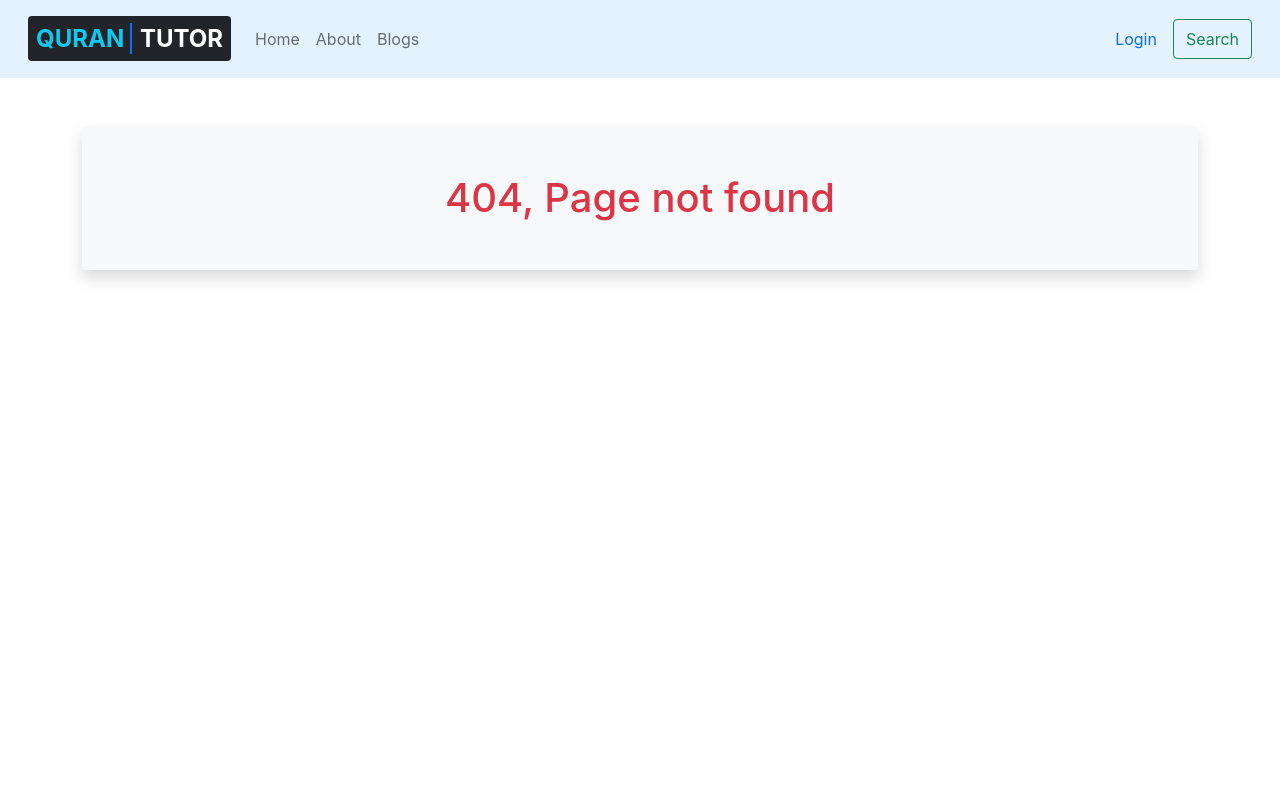
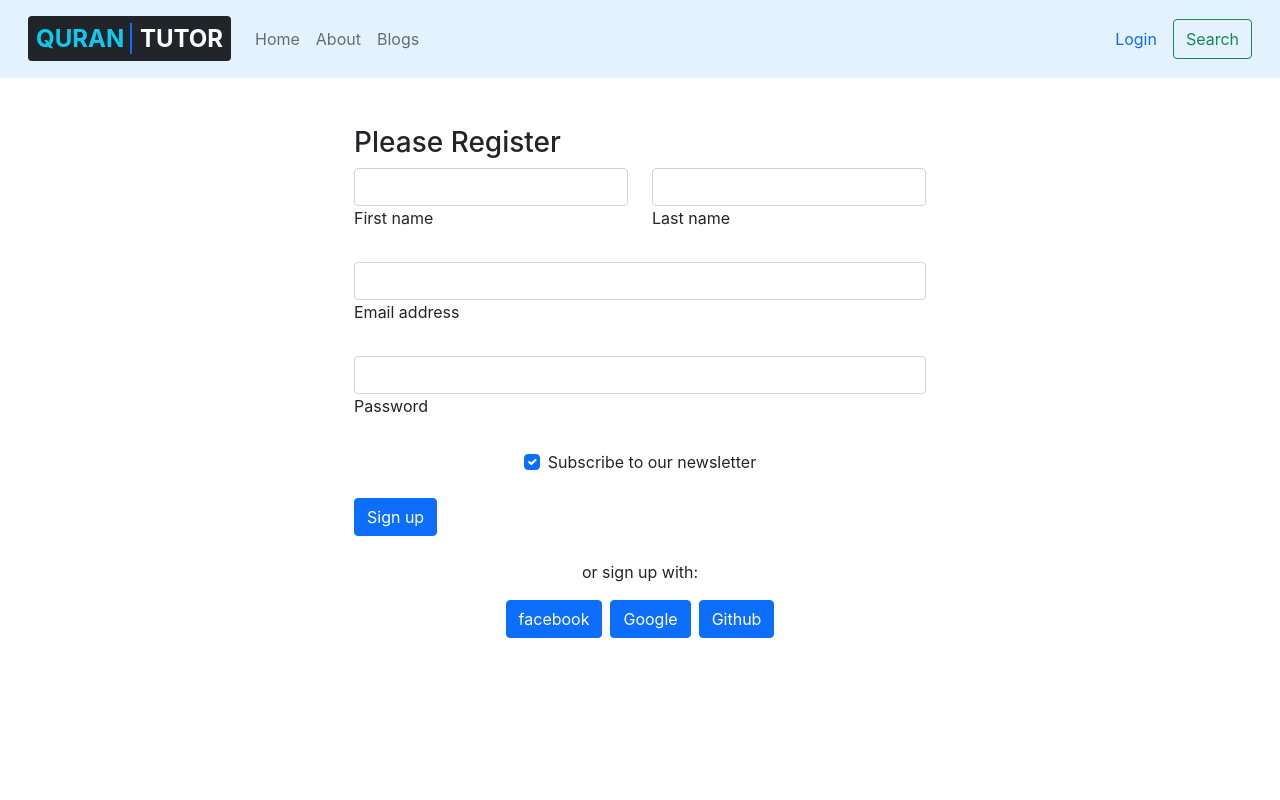
Before and after one commit to frsiam/Quran-tutor-web-application, a React (Create React App) app: page /register in a window 1280 px wide. Before the commit this address had no page. Shown: the top 800 px of the page. Built offline with nearby package versions, Linux system fonts and the light colour scheme.

Commit message:
add require auth component for protect the neccessary page or route and register page design

```diff
--- a/src/App.js
+++ b/src/App.js
@@ -5,7 +5,9 @@ import Blogs from './pages/Blogs/Blogs';
 import CheckOut from './pages/CheckOut/CheckOut';
 import Home from './pages/Home/Home';
 import Login from './pages/Login/Login';
+import Register from './pages/Login/Register';
 import NotFound from './pages/NotFound/NotFound';
+import RequireAuth from './pages/RequireAuth/RequireAuth';
 import Footer from './pages/Shared/Footer/Footer';
 import Header from './pages/Shared/Header/Header';
 
@@ -16,10 +18,15 @@ function App() {
       <Routes>
         <Route path='/' element={<Home/>}/>
         <Route path='/home' element={<Home/>}/>
-        <Route path='checkout/:serviceId' element={<CheckOut/>}/>
+        <Route path='checkout/:serviceId' element={
+          <RequireAuth>
+            <CheckOut/>
+          </RequireAuth>
+        }/>
         <Route path='about' element={<About/>}/>
         <Route path='blogs' element={<Blogs/>}/>
         <Route path='login' element={<Login/>} />
+        <Route path='register' element={<Register/>} />
         <Route path='*' element={<NotFound/>}/>
       </Routes>
       <Footer/>
--- a/src/pages/CheckOut/CheckOut.js
+++ b/src/pages/CheckOut/CheckOut.js
@@ -4,10 +4,8 @@ import useServices from '../hooks/useServices';
 
 const CheckOut = () => {
     const { serviceId } = useParams()
-    // console.log(typeof serviceId)
     const allData = useServices()
-    const singleData = allData?.find(x => x.id == serviceId)
-    console.log(singleData)
+    const singleData = allData?.find(x => x.id === parseInt(serviceId))
     return (
         <div className='position-relative min-vh-100'>
             <h3>Here checkout our services of id is {serviceId}</h3>
--- a/src/pages/Login/Login.js
+++ b/src/pages/Login/Login.js
@@ -1,10 +1,22 @@
-import React from 'react';
+import React, { useRef } from 'react';
 import './Login.css'
 import loginimg from '../../images/others/signin.png'
+import { Link } from 'react-router-dom';
 
 const Login = () => {
+    const emailRef = useRef('');
+    const passwordRef = useRef('');
+
+    const handleSubmit = event => {
+        event.preventDefault();
+        console.log('submitted');
+        const email = emailRef.current.value;
+        const password = passwordRef.current.value;
+        console.log(email);
+        console.log(password);
+    }
     return (
-        <section className="intro">
+        <section className="intro position-relative min-vh-100">
             <div className="mask d-flex align-items-center h-100 gradient-custom">
                 <div className="container">
                     <div className="row justify-content-center">
@@ -21,27 +33,27 @@ const Login = () => {
                                             </div>
 
                                         </div>
-                                        <div className="col-md-6 col-xl-4 text-center">
+                                        <form onSubmit={handleSubmit} className="col-md-6 col-xl-4 text-center">
 
                                             <h2 className="fw-bold mb-4 pb-2">Member Login</h2>
 
                                             <div className="form-outline mb-3">
                                                 {/* <label className="form-label" htmlFor="typeEmail">Email</label> */}
-                                                <input type="email" id="typeEmail" className="form-control form-control-lg" placeholder='Email' />
+                                                <input ref={emailRef} type="email" id="typeEmail" className="form-control form-control-lg" placeholder='Email' required />
                                             </div>
 
                                             <div className="form-outline mb-4">
                                                 {/* <label className="form-label" htmlFor="typePassword">Password</label> */}
-                                                <input type="password" id="typePassword" className="form-control form-control-lg" placeholder='Password' />
+                                                <input ref={passwordRef} type="password" id="typePassword" className="form-control form-control-lg" placeholder='Password' required />
                                             </div>
 
                                             <div className="text-center">
                                                 <button className="btn btn-info btn-block btn-lg" type="submit">Login</button>
                                                 <p className="small mt-3 mb-4 text-muted">Forgot <span className="fw-bold"><a href="#!" className="text-muted">Username</a> / <a href="#!" className="text-muted">Password</a>?</span></p>
-                                                <a href="#!" className="link-info">Create your Account <i className="fas fa-long-arrow-alt-right"></i></a>
+                                                <Link to="/register" className="text-decoration-none">Create your Account</Link>
                                             </div>
 
-                                        </div>
+                                        </form>
                                     </div>
 
                                 </div>
--- /dev/null
+++ b/src/pages/Login/Register.js
@@ -0,0 +1,64 @@
+import React from 'react';
+
+const Register = () => {
+    return (
+        <div className='position-relative min-vh-100 w-50 d-flex justify-content-center mx-auto my-5'>
+            <form>
+            <h3>Please Register</h3>
+                {/* <!-- 2 column grid layout with text inputs for the first and last names --> */}
+                <div className="row mb-4">
+                    <div className="col">
+                        <div className="form-outline">
+                            <input type="text" id="form3Example1" className="form-control" />
+                            <label className="form-label" htmlFor="form3Example1">First name</label>
+                        </div>
+                    </div>
+                    <div className="col">
+                        <div className="form-outline">
+                            <input type="text" id="form3Example2" className="form-control" />
+                            <label className="form-label" htmlFor="form3Example2">Last name</label>
+                        </div>
+                    </div>
+                </div>
+
+                {/* <!-- Email input --> */}
+                <div className="form-outline mb-4">
+                    <input type="email" id="form3Example3" className="form-control" />
+                    <label className="form-label" htmlFor="form3Example3">Email address</label>
+                </div>
+
+                {/* <!-- Password input --> */}
+                <div className="form-outline mb-4">
+                    <input type="password" id="form3Example4" className="form-control" />
+                    <label className="form-label" htmlFor="form3Example4">Password</label>
+                </div>
+
+                {/* <!-- Checkbox --> */}
+                <div className="form-check d-flex justify-content-center mb-4">
+                    <input className="form-check-input me-2" type="checkbox" value="" id="form2Example33" checked />
+                    <label className="form-check-label" htmlFor="form2Example33">
+                        Subscribe to our newsletter
+                    </label>
+                </div>
+
+                {/* <!-- Submit button --> */}
+                <button type="submit" className="btn btn-primary btn-block mb-4">Sign up</button>
+
+                {/* <!-- Register buttons --> */}
+                <div className="text-center">
+                    <p>or sign up with:</p>
+                    <button type="button" className="btn btn-primary btn-floating mx-1">facebook
+                    </button>
+
+                    <button type="button" className="btn btn-primary btn-floating mx-1">Google
+                    </button>
+
+                    <button type="button" className="btn btn-primary btn-floating mx-1">Github
+                    </button>
+                </div>
+            </form>
+        </div>
+    );
+};
+
+export default Register;
--- /dev/null
+++ b/src/pages/RequireAuth/RequireAuth.js
@@ -0,0 +1,19 @@
+import React from 'react';
+import { Navigate, useLocation } from 'react-router-dom';
+import auth from '../../firebase.init';
+
+const RequireAuth = ({ children }) => {
+    let location = useLocation();
+
+    if (!auth.user) {
+        // Redirect them to the /login page, but save the current location they were
+        // trying to go to when they were redirected. This allows us to send them
+        // along to that page after they login, which is a nicer user experience
+        // than dropping them off on the home page.
+        return <Navigate to="/login" state={{ from: location }} replace />;
+    }
+
+    return children;
+};
+
+export default RequireAuth;
```
